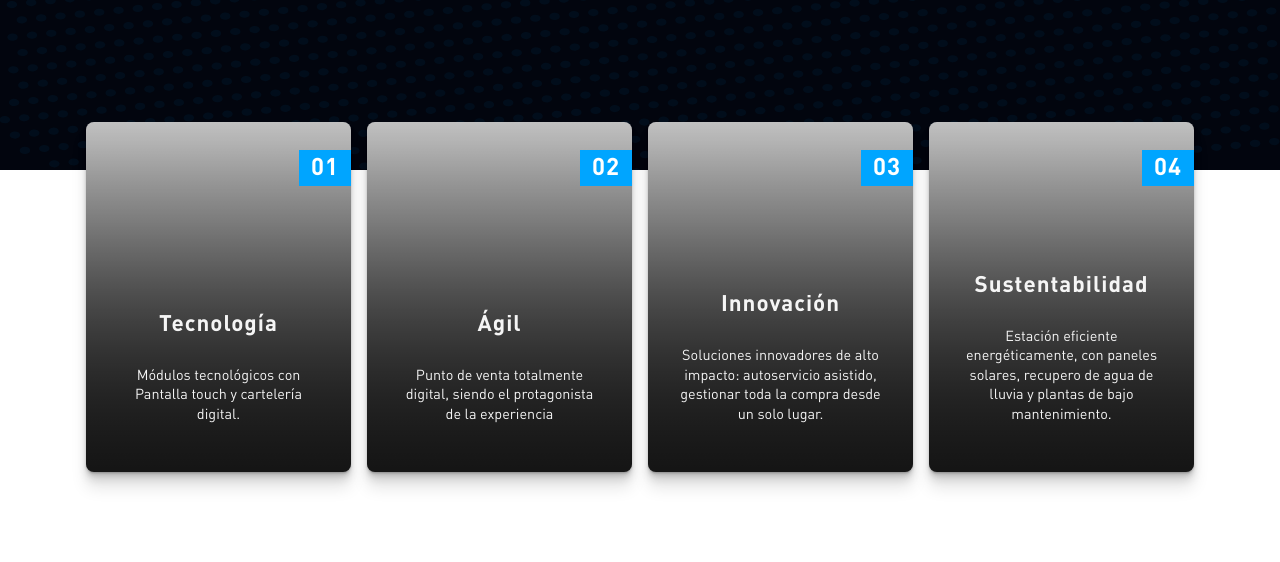
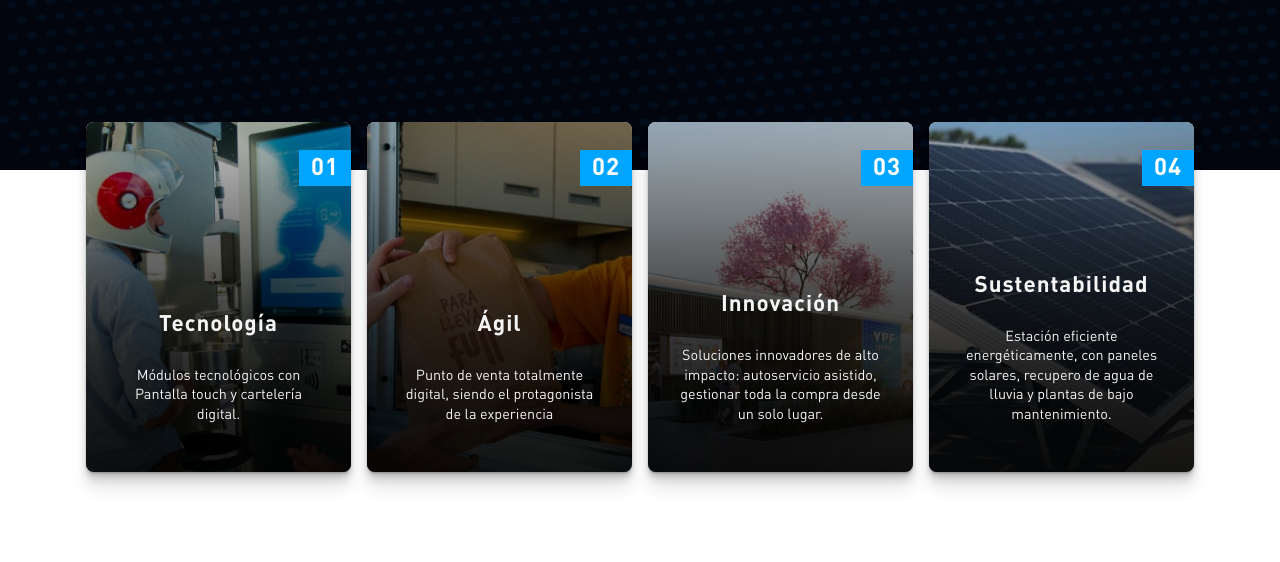
Before and after one commit to marianobe/ypf-esme, a plain HTML site: page index.html in a window 1280 px wide. Shown: the part 1126-1688 px from the top of the page. Drawn offline with nearby package versions, Linux system fonts and the light colour scheme; some packages are replaced by stand-ins of ours; a script that the page names is missing; files whose address does not match are found by name.

Commit message:
../ assets img

```diff
--- a/css/cards.css
+++ b/css/cards.css
@@ -109,19 +109,19 @@ html, body {
 }
 
 .card-codepen:nth-child(1):before {
-  background-image: linear-gradient(to bottom, rgba(0, 0, 0, 0) 0%, rgba(0, 0, 0, .6) 90%), url(assets/img/tecnologia.jpg);
+  background-image: linear-gradient(to bottom, rgba(0, 0, 0, 0) 0%, rgba(0, 0, 0, .6) 90%), url(../assets/img/tecnologia.jpg);
 }
 
 .card-codepen:nth-child(2):before {
-  background-image: linear-gradient(to bottom, rgba(0, 0, 0, 0) 0%, rgba(0, 0, 0, .6) 90%), url(assets/img/agil.jpg);
+  background-image: linear-gradient(to bottom, rgba(0, 0, 0, 0) 0%, rgba(0, 0, 0, .6) 90%), url(../assets/img/agil.jpg);
 }
 
 .card-codepen:nth-child(3):before {
-  background-image: linear-gradient(to bottom, rgba(0, 0, 0, 0) 0%, rgba(0, 0, 0, .6) 90%), url(assets/img/innovacion.jpg);
+  background-image: linear-gradient(to bottom, rgba(0, 0, 0, 0) 0%, rgba(0, 0, 0, .6) 90%), url(../assets/img/innovacion.jpg);
 }
 
 .card-codepen:nth-child(4):before {
-  background-image: linear-gradient(to bottom, rgba(0, 0, 0, 0) 0%, rgba(0, 0, 0, .6) 90%), url(assets/img/sustentabilidad.jpg);
+  background-image: linear-gradient(to bottom, rgba(0, 0, 0, 0) 0%, rgba(0, 0, 0, .6) 90%), url(../assets/img/sustentabilidad.jpg);
 }
 
 .card-content {
```
Also changed, not shown: css/styles.css.
